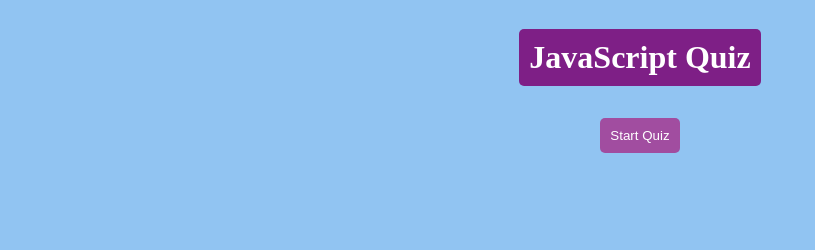
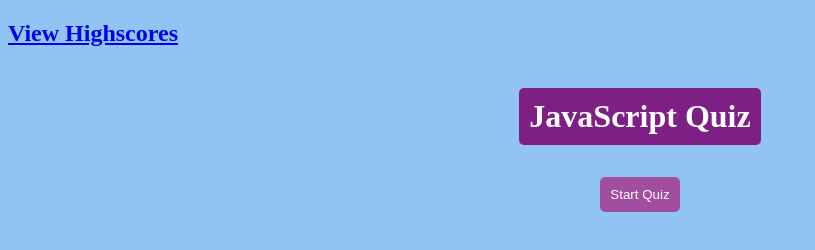
Before and after one commit to mariop578/JavaScript-quiz-game, a plain HTML site: page index.html in a window 1280 px wide. Shown: the whole page, without its empty margins (0-815 px from the left). Drawn offline with Linux system fonts and the light colour scheme.

Commit message:
Added a link to view highscores on indexhtml"

```diff
--- a/index.html
+++ b/index.html
@@ -7,6 +7,7 @@
     <link rel="stylesheet" href="styles.css" />
   </head>
   <body>
+    <h2 id="high"><a href="highscores.html">View Highscores</a></h2>
     <div id="start-container">
       <h1>JavaScript Quiz</h1>
       <button id="start-btn">Start Quiz</button>
```
